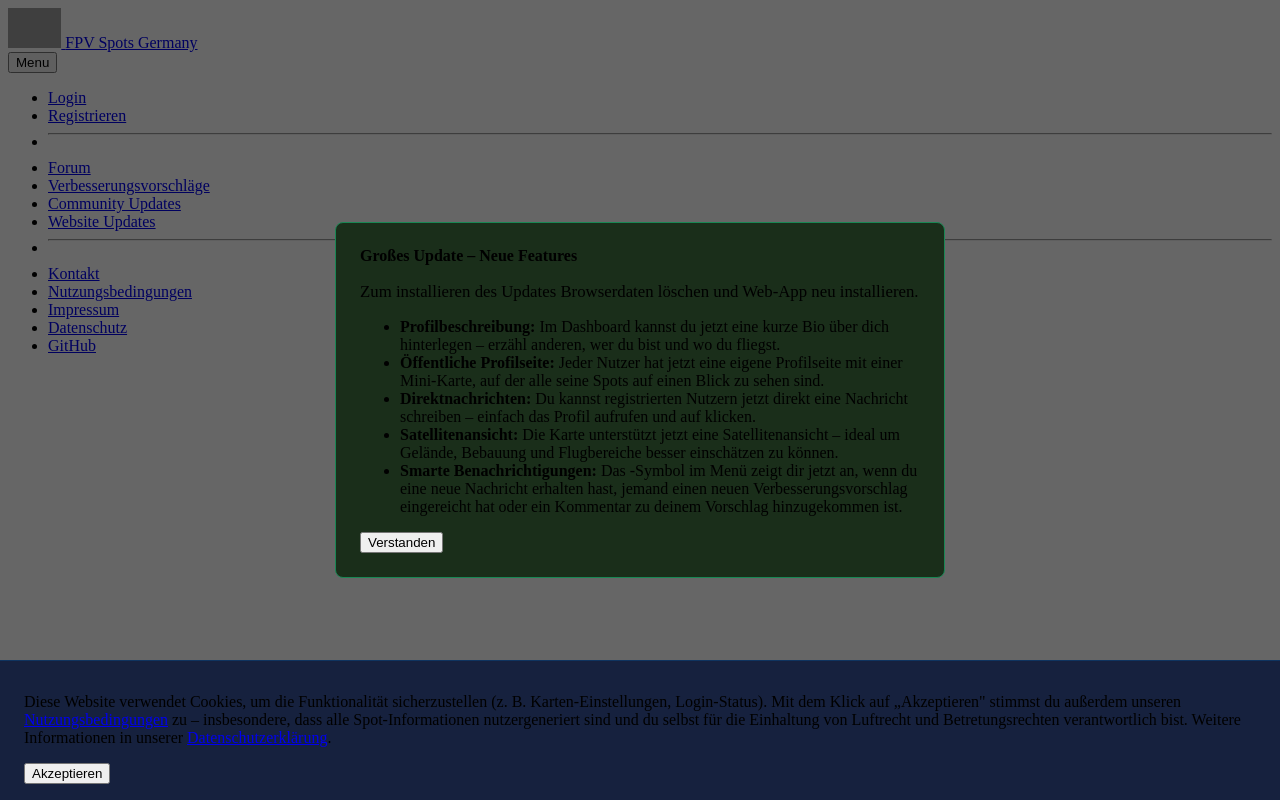
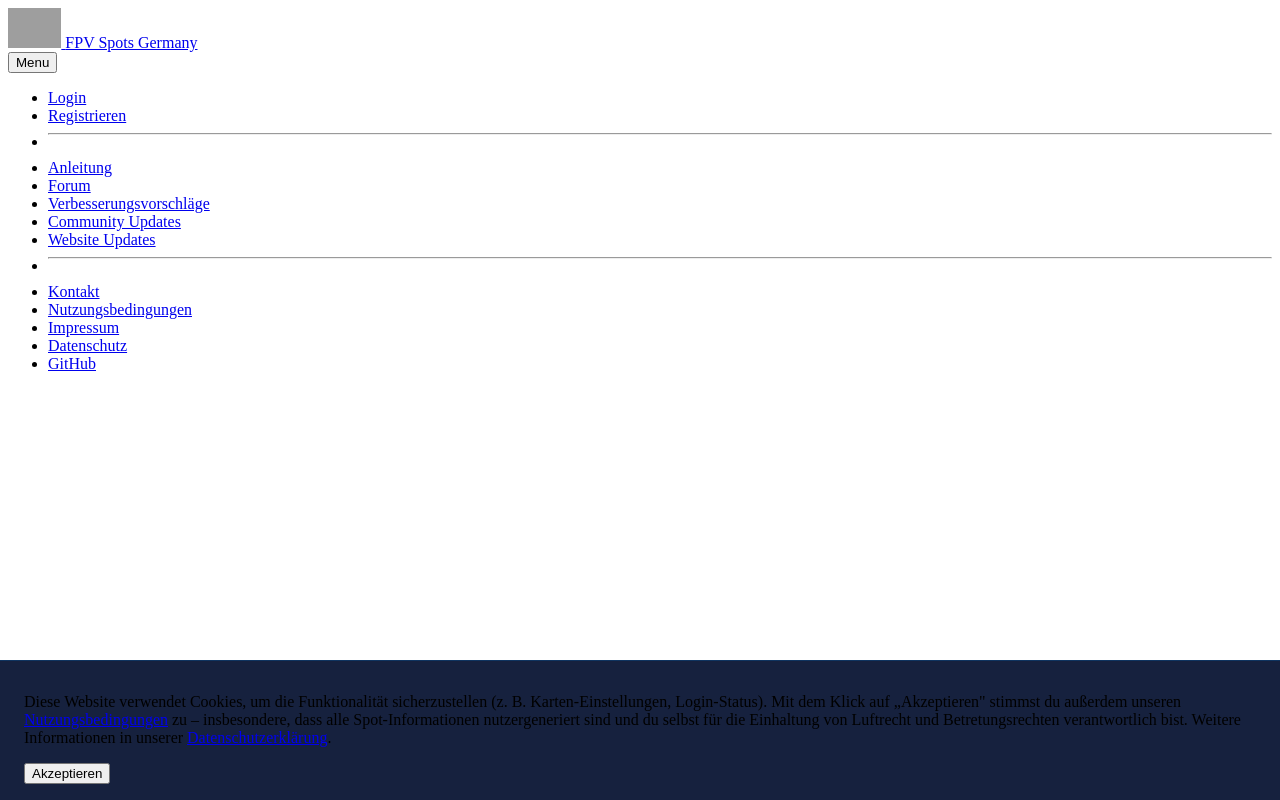
Before and after one commit to philc1357/FPV-SPOTS-GERMANY, a PHP site: page /fpv-spots-germany.de/public/includes/header.php in a window 1280 px wide. Run offline with PHP 8.4, Linux system fonts and the light colour scheme; grey boxes are pictures that could not be loaded.

Commit message:
Onboarding-Banner entfernen, Hilfeseite ergaenzen
Das eingeblendete Anleitungs-Banner (guide_banner.php, zuvor
update_banner.php) wird komplett entfernt: Include im Header,
Cookie-Logik fpv_guide_seen_v1 in banners.js sowie die zugehoerigen
Styles in banners.css. Die Inhalte leben stattdessen dauerhaft auf
der neuen Seite /hilfe.php, die ueber das Hauptmenue und die
sitemap.xml erreichbar ist.

Co-Authored-By: Claude Opus 5 <noreply@anthropic.com>

```diff
--- a/fpv-spots-germany.de/public/css/banners.css
+++ b/fpv-spots-germany.de/public/css/banners.css
@@ -10,23 +10,3 @@
     padding: 1rem 1.5rem;
     display: none;
 }
-
-/* Update Banner */
-#update-banner-backdrop {
-    position: fixed;
-    inset: 0;
-    z-index: 9998;
-    background: rgba(0, 0, 0, 0.6);
-    display: none;
-    align-items: center;
-    justify-content: center;
-    padding: 1rem;
-}
-#update-banner {
-    background: #1a2e1a;
-    border: 1px solid #198754;
-    border-radius: .5rem;
-    padding: 1.5rem;
-    width: 100%;
-    max-width: 560px;
-}
--- a/fpv-spots-germany.de/public/includes/header.php
+++ b/fpv-spots-germany.de/public/includes/header.php
@@ -140,6 +140,7 @@ $hasAnyNotifications   = $hasUnseenNotifications || $hasKritikNotification || $h
                     <li><a class="dropdown-item" href="#" data-bs-toggle="modal" data-bs-target="#registerModal">Registrieren</a></li>
                 <?php endif; ?>
                 <li><hr class="dropdown-divider"></li>
+                <li><a class="dropdown-item" href="/hilfe.php">Anleitung</a></li>
                 <li><a class="dropdown-item" href="/forum.php">Forum</a></li>
                 <li><a class="dropdown-item" href="/kritik.php">Verbesserungsvorschläge<?php if ($hasKritikNotification): ?> <span id="suggestion-notify-link" class="text-warning fw-bold d-none" aria-label="Neue Aktivität bei Verbesserungsvorschlägen"><i class="bi bi-exclamation-circle-fill"></i></span><?php endif; ?></a></li>
                 <li><a class="dropdown-item" href="/neuigkeiten.php">Community Updates</a></li>
@@ -156,5 +157,4 @@ $hasAnyNotifications   = $hasUnseenNotifications || $hasKritikNotification || $h
 </header>
 
 <?php include __DIR__ . '/cookie_banner.php'; ?>
-<?php include __DIR__ . '/update_banner.php'; ?>
 <script src="/public/js/banners.js" defer></script>
--- a/fpv-spots-germany.de/public/includes/update_banner.php
+++ /dev/null
@@ -1,34 +0,0 @@
-<div id="update-banner-backdrop" role="dialog" aria-modal="true" aria-label="Update-Hinweis">
-    <aside id="update-banner">
-        <strong class="text-success d-block mb-2"><i class="bi bi-rocket-fill me-1"></i> Großes Update &ndash; Neue Features</strong>
-        <p class="fw-bold mb-2 text-light" style="font-size:1.05rem;">Zum installieren des Updates Browserdaten löschen und Web-App neu installieren.</p>
-        <ul class="text-light small mb-3 ps-3 mt-1">
-            <li class="mb-2">
-                <strong>Profilbeschreibung:</strong> Im Dashboard kannst du jetzt eine kurze Bio über dich hinterlegen &ndash;
-                erzähl anderen, wer du bist und wo du fliegst.
-            </li>
-            <li class="mb-2">
-                <strong>Öffentliche Profilseite:</strong> Jeder Nutzer hat jetzt eine eigene Profilseite mit einer
-                Mini-Karte, auf der alle seine Spots auf einen Blick zu sehen sind.
-            </li>
-            <li class="mb-2">
-                <strong>Direktnachrichten:</strong> Du kannst registrierten Nutzern jetzt direkt eine Nachricht schreiben &ndash;
-                einfach das Profil aufrufen und auf <i class="bi bi-envelope-fill"></i> klicken.
-            </li>
-            <li class="mb-2">
-                <strong>Satellitenansicht:</strong> Die Karte unterstützt jetzt eine Satellitenansicht &ndash;
-                ideal um Gelände, Bebauung und Flugbereiche besser einschätzen zu können.
-            </li>
-            <li class="mb-0">
-                <strong>Smarte Benachrichtigungen:</strong> Das <i class="bi bi-exclamation-circle-fill text-warning"></i>-Symbol
-                im Menü zeigt dir jetzt an, wenn du eine neue Nachricht erhalten hast, jemand einen neuen
-                Verbesserungsvorschlag eingereicht hat oder ein Kommentar zu deinem Vorschlag hinzugekommen ist.
-            </li>
-        </ul>
-        <div class="text-end">
-            <button id="update-banner-btn" type="button" class="btn btn-success btn-sm">
-                Verstanden
-            </button>
-        </div>
-    </aside>
-</div>
--- a/fpv-spots-germany.de/public/js/banners.js
+++ b/fpv-spots-germany.de/public/js/banners.js
@@ -27,21 +27,6 @@
             acceptBtn.addEventListener('click', function () {
                 setCookie('cookie_consent', 'accepted', 30);
                 cookieBanner.style.display = 'none';
-            });
-        }
-    }
-
-    // Update Banner
-    var updateBackdrop = document.getElementById('update-banner-backdrop');
-    if (updateBackdrop) {
-        if (!getCookie('update_notice_v3')) {
-            updateBackdrop.style.display = 'flex';
-        }
-        var updateBtn = document.getElementById('update-banner-btn');
-        if (updateBtn) {
-            updateBtn.addEventListener('click', function () {
-                setCookie('update_notice_v3', 'seen', 356);
-                updateBackdrop.style.display = 'none';
             });
         }
     }
```
Also changed, not shown: fpv-spots-germany.de/public/php/community/hilfe.php (added, +179 -0 lines), fpv-spots-germany.de/sitemap.xml (+8 -0 lines), README.md.
